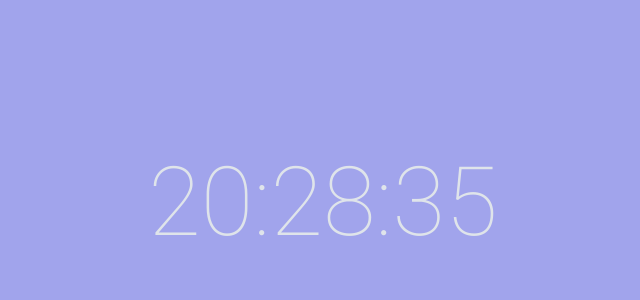
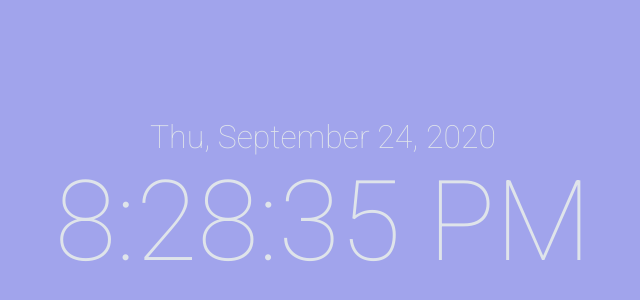
Before and after one commit to vladdenisov/mini-js, a website: page clock/index.html in a window 1280 px wide. Shown: the part 198-498 px from the top of the page, without its empty margins (317-957 px from the left). Drawn offline with Linux system fonts and the light colour scheme.

Commit message:
clocks: try to localize date & time format && add date

```diff
--- a/clock/index.html
+++ b/clock/index.html
@@ -10,6 +10,7 @@
 
 <body id="body">
     <main>
+        <span id="date"></span>
         <span id="clock"></span>
     </main>
     <script src="index.js"> </script>
--- a/clock/index.js
+++ b/clock/index.js
@@ -22,23 +22,41 @@ const checkTheme = date => {
     document.getElementById('body').classList.add('day')
   }
 }
-
+const setDate = date => {
+  let date_span = document.getElementById('date')
+  date_span.innerText = date.toLocaleDateString('default', {
+    month: 'long',
+    day: 'numeric',
+    year: 'numeric',
+    weekday: 'short'
+  })
+}
 document.addEventListener('DOMContentLoaded', () => {
   let vh = window.innerHeight * 0.01
   document.documentElement.style.setProperty('--vh', `${vh}px`)
   let clock_span = document.getElementById('clock')
-  document.title = clock_span.innerText
+
   let date = new Date()
+  let h = date.getHours()
+  let m = date.getMinutes()
+  let s = date.getSeconds()
+  setDate(date)
+  setTimeout(
+    () => setDate(date),
+    (24 * 60 * 60 - h * 60 * 60 - m * 60 - s) * 1000
+  )
+
   setTimeout(() => {
     setInterval(() => {
       date = new Date()
-      let h = date.getHours()
-      let m = date.getMinutes()
-      let s = date.getSeconds()
+      h = date.getHours()
+      m = date.getMinutes()
+      s = date.getSeconds()
       checkTheme(date)
-      clock_span.innerText = `${h < 10 ? '0' + h : h}:${m < 10 ? '0' + m : m}:${
-        s < 10 ? '0' + s : s
-      }`
+      // clock_span.innerText = `${h < 10 ? '0' + h : h}:${m < 10 ? '0' + m : m}:${
+      //   s < 10 ? '0' + s : s
+      // }`
+      clock_span.innerText = date.toLocaleTimeString()
       document.title = clock_span.innerText
     }, 1000)
   }, 1000 - Math.floor(date.getMilliseconds()))
--- a/clock/styles.css
+++ b/clock/styles.css
@@ -42,11 +42,29 @@ body {
 
 main {
     margin: auto;
+    display: flex;
+    flex-direction: column;
 }
-
-#clock {
-    font-size: 6em;
+#date {
+    font-size: 2em;
+    text-align: center;
     transition: color 1s linear;
     color: var(--main-color);
     font-weight: 100;
 }
+#clock {
+    font-size: 7em;
+    text-align: center;
+    transition: color 1s linear;
+    color: var(--main-color);
+    font-weight: 100;
+}
+
+@media (max-width: 480px) {
+    #clock {
+        font-size: 18vw;
+    }
+    #date {
+        font-size: 8vw;
+    }
+  }
```
